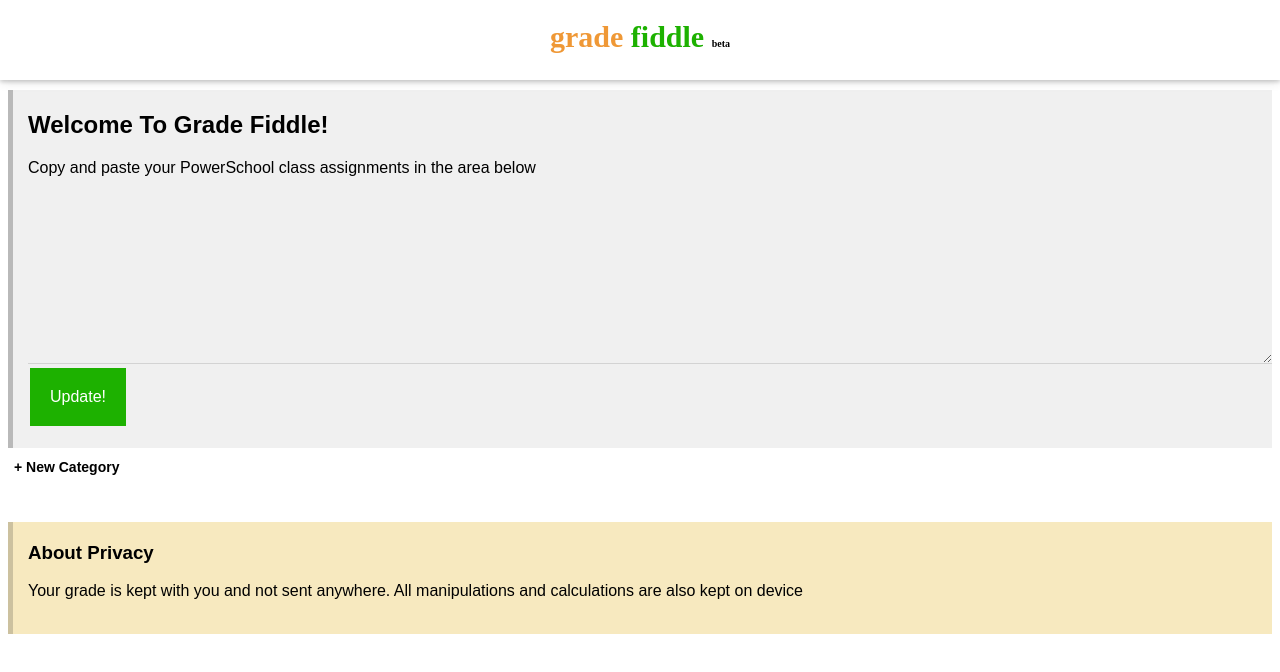
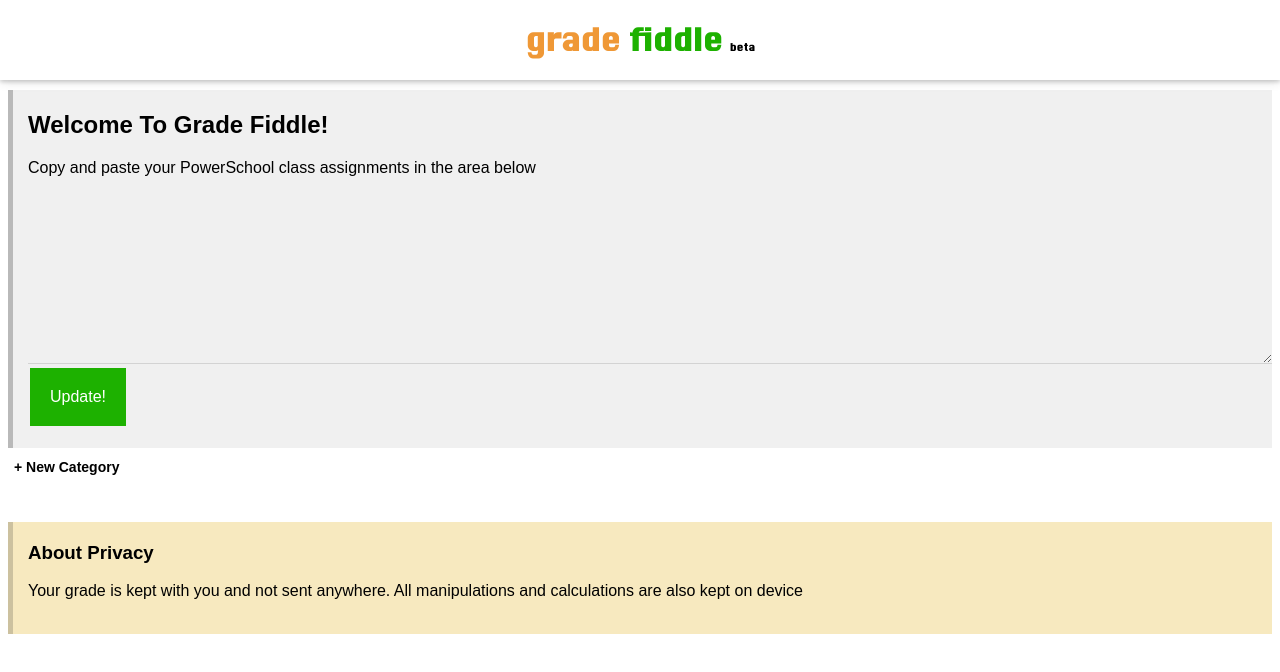
Before and after one commit to phultquist/gradefiddle, a plain HTML site: page index.html in a window 1280 px wide. Drawn offline with nearby package versions, Linux system fonts and the light colour scheme.

Commit message:
Add files via upload

```diff
--- a/style.css
+++ b/style.css
@@ -1,8 +1,9 @@
 h1{
-	font-family: krungthep; /*gets google font for family 'krungthep'*/
+	font-family: mainfont; /*gets google font for family 'krungthep'*/
 	font-size: 30px;
 	text-align: center;
 }
+@font-face { font-family: mainfont; src: url('Krungthep.woff'); }
 tr{
 	height: 25px;
 }
```
Also changed, not shown: Krungthep.woff (added).
